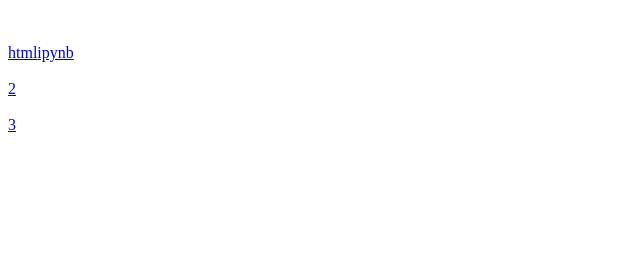
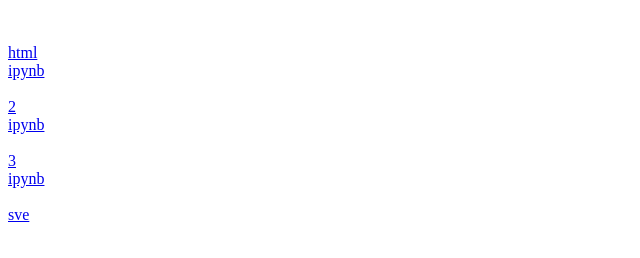
Before and after one commit to SynchronicSolutions/SynchronicSolutions.github.io, a plain HTML site: page index.html in a window 1280 px wide. Shown: the whole page, without its empty margins (0-640 px from the left). Drawn offline with Linux system fonts and the light colour scheme.

Commit message:
Update index.html

```diff
--- a/index.html
+++ b/index.html
@@ -1,9 +1,18 @@
 <br />
 <br />
-<a href="1.html">html</a><a href="https://drive.google.com/open?id=1ViW0FGwJc3bYdDbLv2sZkoAp7DaxRh4q">ipynb</a>
+<a href="1.html">html</a>
+<br />
+<a href="https://drive.google.com/open?id=1KQCSQ82EFr1J4l9pLG_FvJ8Lpijzm6-V">ipynb</a>
 <br />
 <br />
 <a href="2.html">2</a>
 <br />
+<a href="https://drive.google.com/open?id=1ViW0FGwJc3bYdDbLv2sZkoAp7DaxRh4q">ipynb</a>
+<br />
 <br />
 <a href="3.html">3</a>
+<br />
+<a href="https://drive.google.com/open?id=1-xXYjRhg6vREi7zKR-4oRF_oMh-XaynG">ipynb</a>
+<br />
+<br />
+<a href="https://drive.google.com/open?id=1OviZtY5lxNUHpVzgSI8OQwZIMdh2eDuT">sve</a>
```
